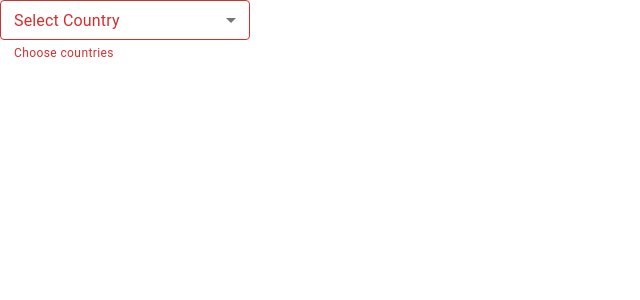
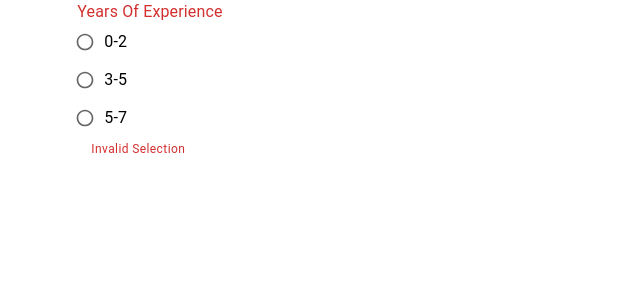
Before and after one commit to SallamRady/React-MUI, a React (Create React App) app: page / in a window 1280 px wide. Shown: the top 300 px of the page, without its empty margins (0-640 px from the left). Built offline with nearby package versions, Linux system fonts and the light colour scheme.

Commit message:
radio button

```diff
--- a/src/App.tsx
+++ b/src/App.tsx
@@ -3,6 +3,7 @@ import MUIButtons from "./components/02-MUIButtons";
 import MUITypography from "./components/01-MUITypography";
 import MUITextfield from "./components/03-MUITextField";
 import MUISelectFiled from "./components/04-MUISelectField";
+import MUIRadioBtn from "./components/05.MUIRadioBtn";
 
 function App() {
   return (
@@ -10,7 +11,8 @@ function App() {
       {/* <MUITypography /> */}
       {/* <MUIButtons /> */}
       {/* <MUITextfield /> */}
-      <MUISelectFiled />
+      {/* <MUISelectFiled /> */}
+      <MUIRadioBtn />
     </div>
   );
 }
--- /dev/null
+++ b/src/components/05.MUIRadioBtn.tsx
@@ -0,0 +1,54 @@
+import {
+  Box,
+  FormControl,
+  FormControlLabel,
+  FormHelperText,
+  FormLabel,
+  Radio,
+  RadioGroup,
+  Stack,
+} from "@mui/material";
+import { useState } from "react";
+
+export default function MUIRadioBtn() {
+  const [value, setValue] = useState<string>("");
+
+  const handleChange = (e: React.ChangeEvent<HTMLInputElement>) => {
+    setValue(e.target.value);
+    console.log(e.target.value);
+  };
+
+  return (
+    <Box width="300px">
+      <FormControl error>
+        <FormLabel id="years-of-experience-label">
+          Years Of Experience
+        </FormLabel>
+        <RadioGroup
+          name="years-of-experience"
+          value={value}
+          onChange={handleChange}
+          aria-labelledby="years-of-experience-label"
+        >
+          <FormControlLabel
+            control={<Radio size="small" color="secondary" />}
+            label="0-2"
+            value={"0-2"}
+          />
+          <FormControlLabel
+            control={<Radio size="small" color="secondary" />}
+            label="3-5"
+            value={"3-5"}
+          />
+          <FormControlLabel
+            control={<Radio size="small" color="secondary" />}
+            label="5-7"
+            value={"5-7"}
+          />
+        </RadioGroup>
+        {/* for show helper message */}
+        <FormHelperText>Invalid Selection</FormHelperText>
+      </FormControl>
+    </Box>
+  );
+}
```
